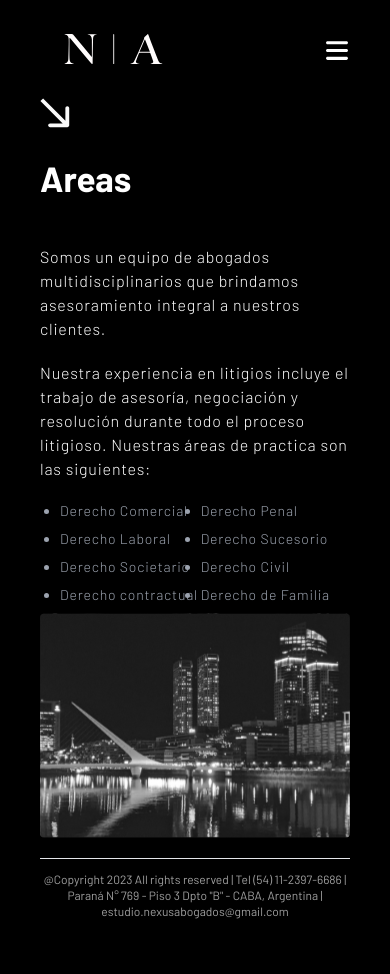
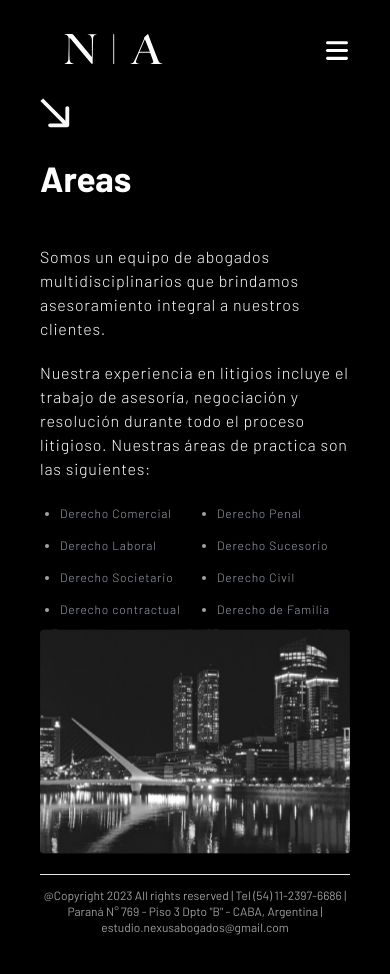
Before and after one commit to Leanz652/nexus-app, a React (Vite) app: page /nexus-app/area in a window 390 px wide. Built offline with nearby package versions, Linux system fonts and the light colour scheme.

Commit message:
fix area bullets

```diff
--- a/src/components/Area.jsx
+++ b/src/components/Area.jsx
@@ -24,7 +24,7 @@ const Area = () => {
               áreas de practica son las siguientes:
             </span>
           </div>
-          <div className="flex mt-5 justify-between px-5 text-sm sm:text-base 2xl:text-xl text-gray-400 ">
+          <div className="flex mt-5 justify-between px-5 text-[12px] sm:text-base 2xl:text-xl text-gray-400 ">
             <ul className="flex flex-col gap-2">
               <li className=" list-disc ">Derecho Comercial </li>
               <li className=" list-disc ">Derecho Laboral</li>
```
